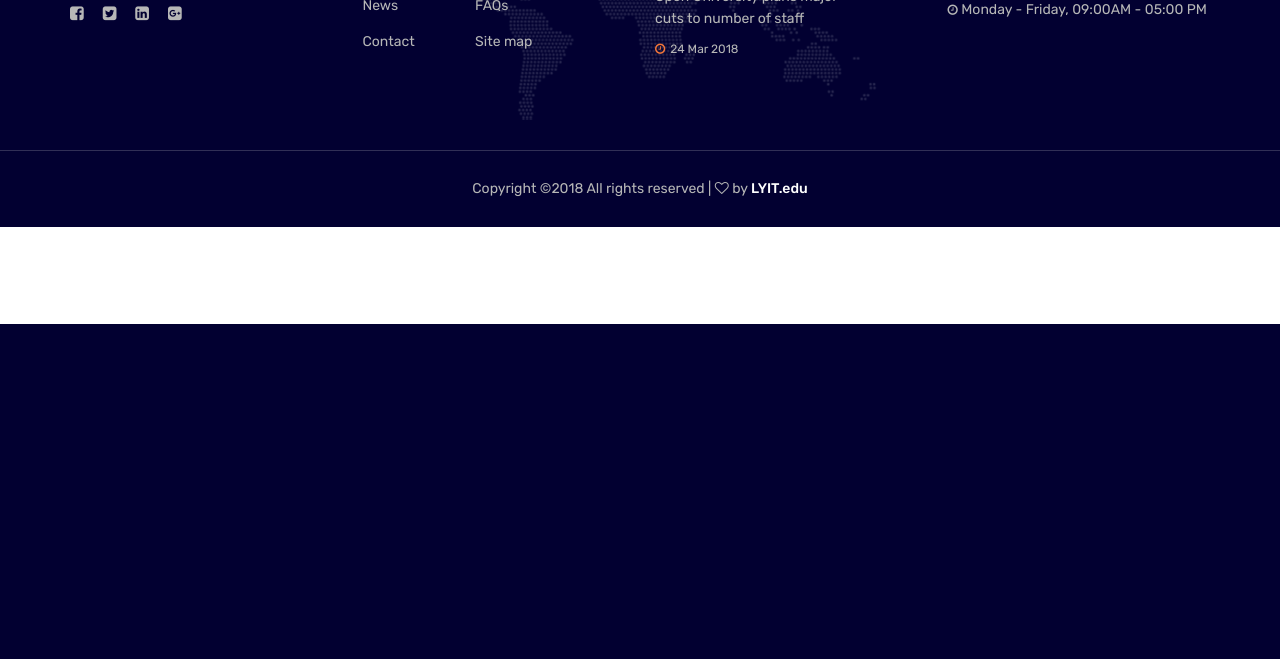
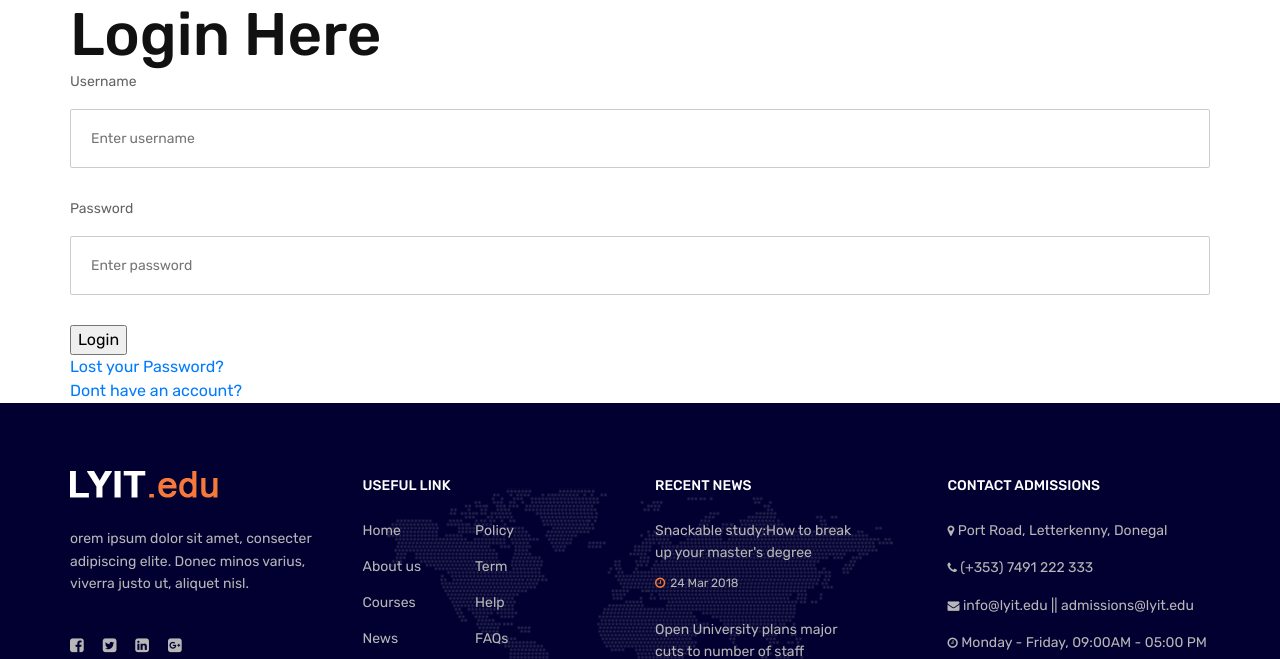
Before and after one commit to AswathyAkhilesh/LYIT-Uni, a PHP site: page /login.php in a window 1280 px wide. Shown: the part 476-1135 px from the top of the page. Before the commit the page ends 800 px from the top, so only its background shows below. Run offline with PHP 8.4, Linux system fonts and the light colour scheme.

Commit message:
Login page for website

```diff
--- a/login.php
+++ b/login.php
@@ -3,17 +3,111 @@
 <!-- Header End - Do Not Remove -->
 
 <!-- Your Content Start-->
+<!--<style>
+body{
+    margin:0;
+    padding: 0;
+    font-family: sans-serif;
+}
+
+.loginbox{
+    width: 320px;
+    height: 430px;
+    background: #000;
+    color: #fff;
+    top: 50%;
+    left: 50%;
+    position: absolute;
+    transform: translate(-50%,-50%);
+    box-sizing: border-box;
+    padding: 70px 30px;
+    border-radius: 19px;
+}
+.avatar{
+    width: 100px;
+    height: 100px;
+    border-radius: 50%;
+    position: absolute;
+    top: -10%;
+    left: calc(50% - 50px);
+}
+
+h1{
+    margin: 0;
+    padding: 0 0 20px;
+    text-align: center;
+    font-size: 22px;
+}
+
+.loginbox p{
+    margin: 0;
+    padding: 0;
+    font-weight: bold;
+}
 
 
+.loginbox input{
+    width: 100%;
+    margin-bottom: 20px;
+}
+
+.loginbox input[type = "text"], input[type = "password"]{
+    border: none;
+    border-bottom: 1px solid #fff;
+    background: transparent;
+    outline: none;
+    height: 40px;
+    color: #fff;
+    font-size: 16px;
+}
+
+.loginbox input[type = "submit"]{
+    border: none;
+    outline: none;
+    height: 40px;
+    background: #fb2525;
+    color: #fff;
+    font-size: 18px;
+    border-radius: 20px;
+}
+
+.loginbox input[type = "submit"]:hover{
+    cursor: pointer;
+    background: #ffc107;
+    color: #000;
+}
+
+.loginbox a{
+    text-decoration: none;
+    font-size: 12px;
+    line-height: 20px;
+    color: darkgrey;
+}
+
+.loginbox a:hover{
+    color: #ffc107;
+}
+</style>-->
+<section>
+    <div class="comment-form container">
+            <img src="003aa.png" alt="" class = avatar>
+            <h1>Login Here</h1>
+            <form>
+                <p>Username</p>
+                <input type="text" name="" placeholder = "Enter username">
+                <p>Password</p>
+                <input type="text"  name="" placeholder = "Enter password">
+                <br>
 
 
-
-<h1>Coming Soon</h1>
-
-
-
-
-
+                <input type="submit" name="" value="Login">
+                <br>
+                <a href="#">Lost your Password?</a>
+                <br>
+                <a href="register.php">Dont have an account?</a>
+            </form>
+        </div>
+</section>
 
 <!-- Your Content End-->
 
```
